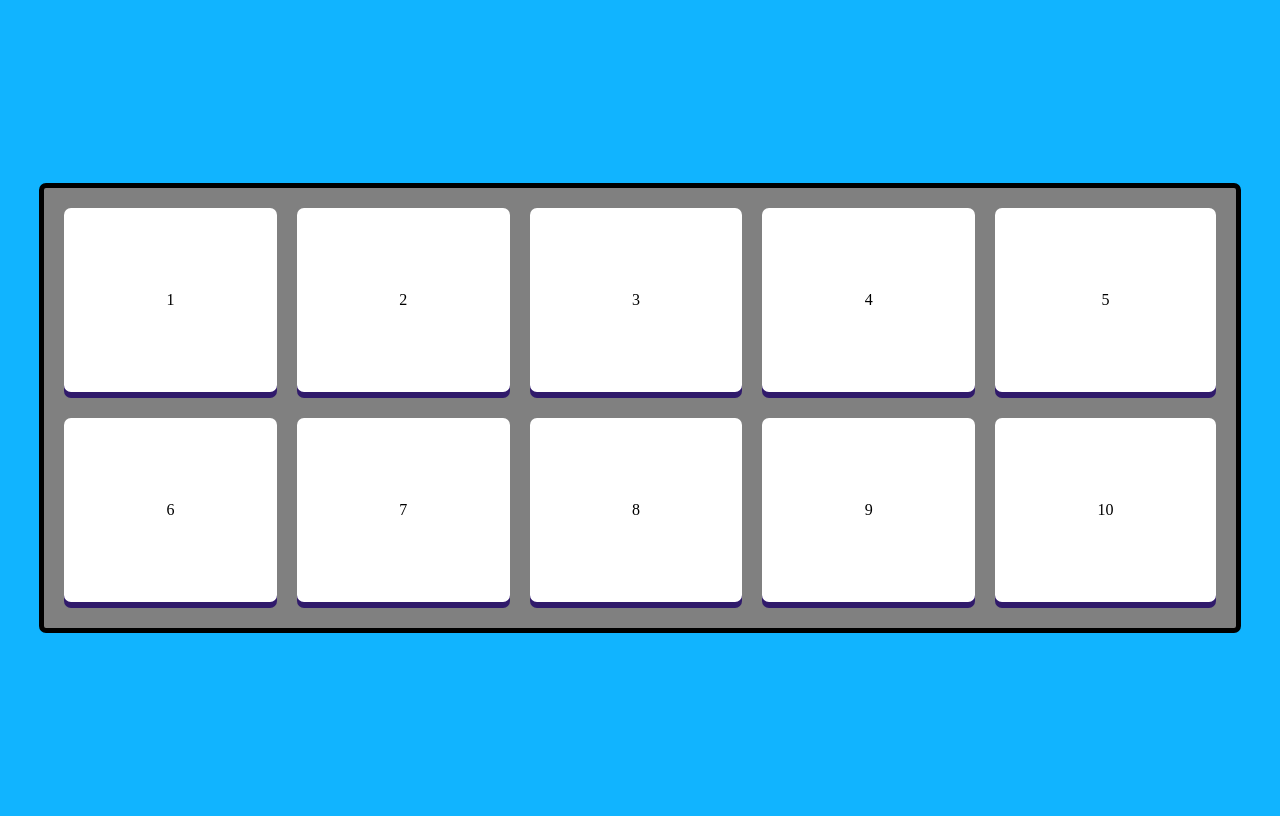
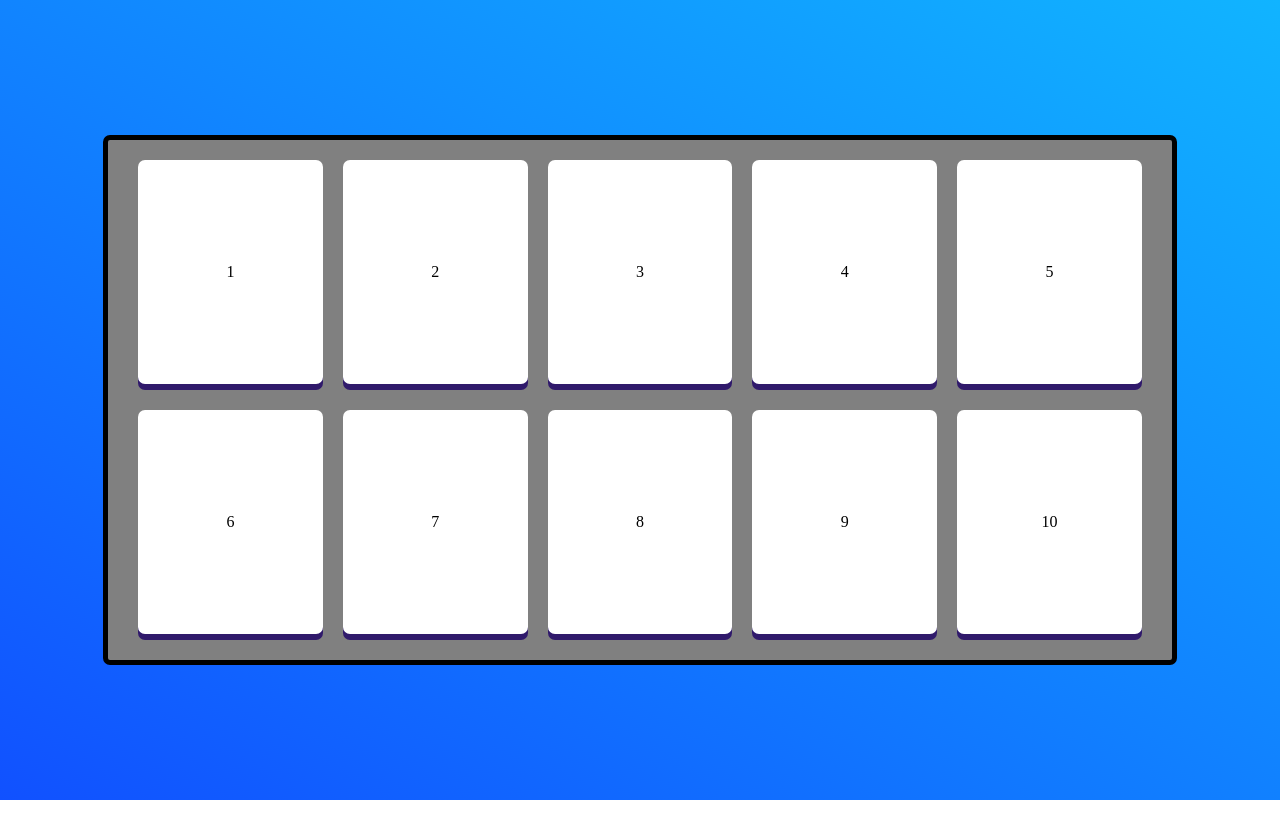
Before and after one commit to silash35/order-game, a React app in the folder packages/web/: page / in a window 1280 px wide. Built offline with nearby package versions, Linux system fonts and the light colour scheme.

Commit message:
fix layout

```diff
--- a/packages/web/src/components/BoardButtons.module.scss
+++ b/packages/web/src/components/BoardButtons.module.scss
@@ -3,10 +3,18 @@
   text-align: center;
   cursor: pointer;
 
+  flex-basis: calc(20% - 20px);
+  margin: 20px;
+
   background-color: #ffffff;
   border-radius: inherit;
   box-shadow: 0px 6px 0px 0px #301a6b;
   margin: 0 0 6px;
+
+  @media (orientation: portrait) {
+    flex-basis: calc(33% - 20px);
+  }
+
   &:hover {
     background-color: #ac8eff;
   }
--- a/packages/web/src/style.scss
+++ b/packages/web/src/style.scss
@@ -3,24 +3,25 @@
   justify-content: center;
   align-items: center;
   min-height: 100vh;
+  margin: 0;
 
-  background-color: #11b4ff;
+  background-image: linear-gradient(30deg, #1151ff, #11b4ff);
 }
 
 .board {
-  display: grid;
-  grid-template-columns: auto auto auto auto auto;
-  grid-auto-rows: auto;
+  display: flex;
+  flex-wrap: wrap;
+  justify-content: center;
   gap: 20px;
   padding: 20px;
-  width: 90vw;
-  height: 50vh;
+  width: 80vw;
+  height: 60vh;
 
   background-color: gray;
   border: 5px solid black;
   border-radius: 7px;
 
-  @media screen and (max-width: 800px) {
-    grid-template-columns: auto auto auto;
+  @media (orientation: portrait) {
+    height: 80vh;
   }
 }
```
